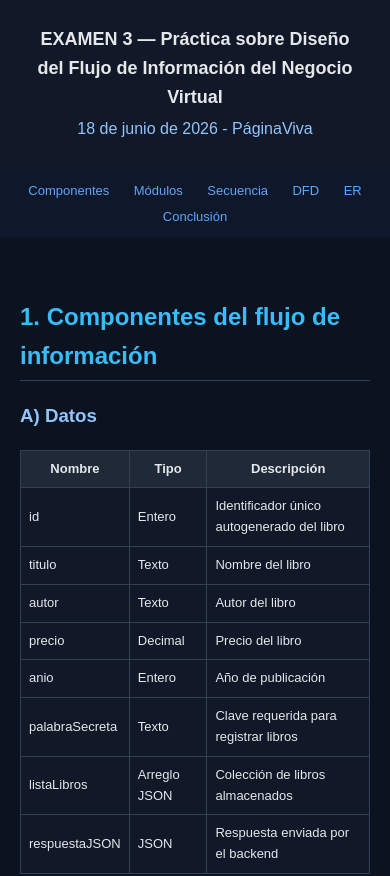
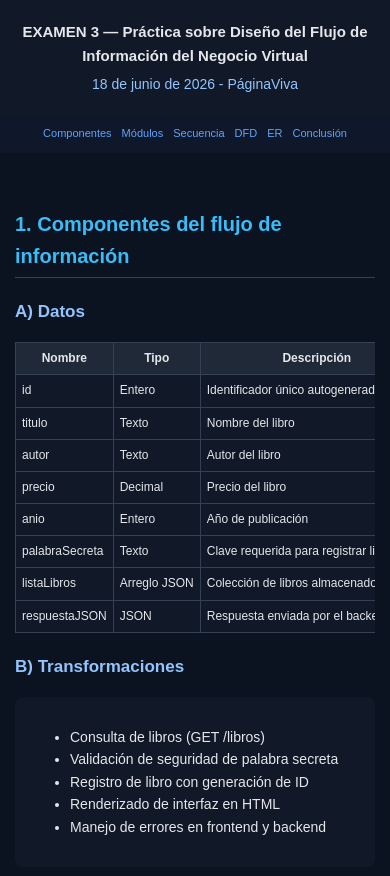
Before and after one commit to RuloArch/Arquitectura-Web, a plain HTML site: page EXAMEN 3/index.html in a window 390 px wide. Shown: the top 876 px of the page. Drawn offline with Linux system fonts and the light colour scheme.

Commit message:
Update index.html

```diff
--- a/EXAMEN 3/index.html
+++ b/EXAMEN 3/index.html
@@ -144,6 +144,103 @@
     border: 1px solid #334155;
     border-radius: 8px;
 }
+
+/************* RESPONSIVE *************/
+@media (max-width: 768px) {
+
+  /* Menú */
+  nav {
+    display: flex;
+    flex-wrap: wrap;
+    justify-content: center;
+    gap: 10px;
+  }
+
+  nav a {
+    margin: 0;
+    font-size: 12px;
+  }
+
+  /* Títulos */
+  header h1 {
+    font-size: 16px;
+  }
+
+  h2 {
+    font-size: 20px;
+  }
+
+  h3 {
+    font-size: 17px;
+  }
+
+  /* Secciones con imagen */
+  .modulos-container,
+  .seccion-container {
+    flex-direction: column;
+    align-items: center;
+  }
+
+  .modulos-texto,
+  .seccion-texto {
+    width: 100%;
+    box-sizing: border-box;
+  }
+
+  .modulos-img,
+  .seccion-img {
+    width: 100%;
+    max-width: 100%;
+  }
+
+  /* Tablas con scroll horizontal */
+  table {
+    display: block;
+    overflow-x: auto;
+    white-space: nowrap;
+  }
+
+  /* Código PlantUML */
+  pre {
+    font-size: 12px;
+    overflow-x: auto;
+  }
+
+  /* Márgenes */
+  section {
+    padding: 15px;
+  }
+}
+
+/* Celulares pequeños */
+@media (max-width: 480px) {
+
+  body {
+    font-size: 14px;
+  }
+
+  header {
+    padding: 20px 10px;
+  }
+
+  header h1 {
+    font-size: 15px;
+  }
+
+  nav a {
+    font-size: 11px;
+  }
+
+  th, td {
+    font-size: 12px;
+    padding: 6px;
+  }
+
+  footer {
+    font-size: 11px;
+  }
+}
+
   </style>
 </head>
 
```
